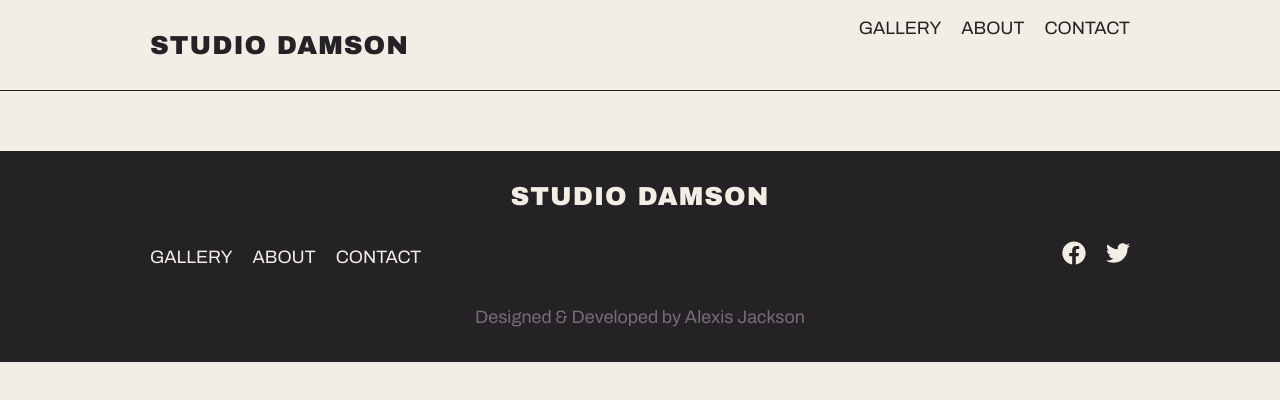
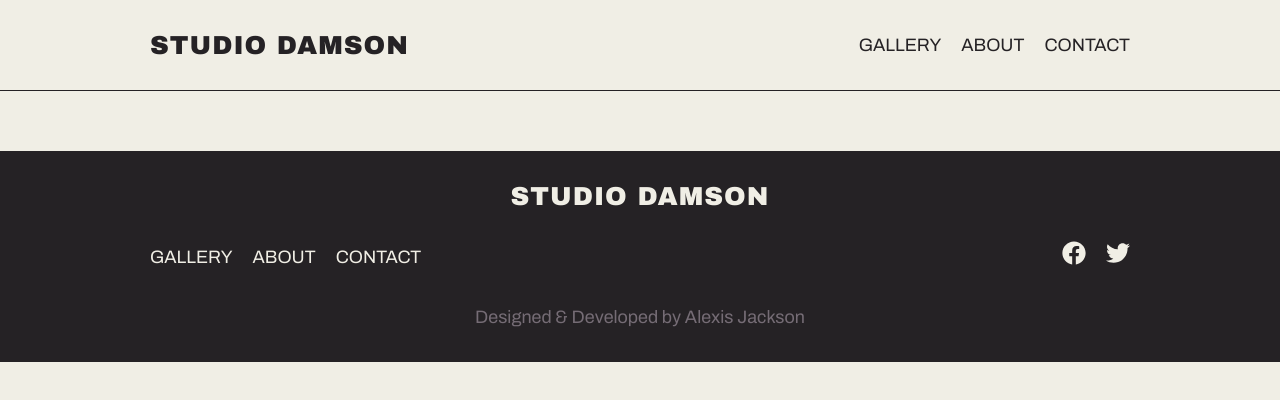
Before and after one commit to alexismgjackson-github/studio-damson, a React (Vite) app: page / in a window 1280 px wide. Shown: the top 400 px of the page. Built offline with nearby package versions, Linux system fonts and the light colour scheme; some icons are missing.

Commit message:
CSS changes

```diff
--- a/src/components/Header.css
+++ b/src/components/Header.css
@@ -64,11 +64,11 @@ header {
     display: none;
   }
   .header--links {
-    align-items: center;
     background-color: var(--color-light);
     color: var(--color-dark);
     display: flex;
     height: 0;
+    margin-bottom: 1rem;
     padding-top: 0;
     position: initial;
   }
```
